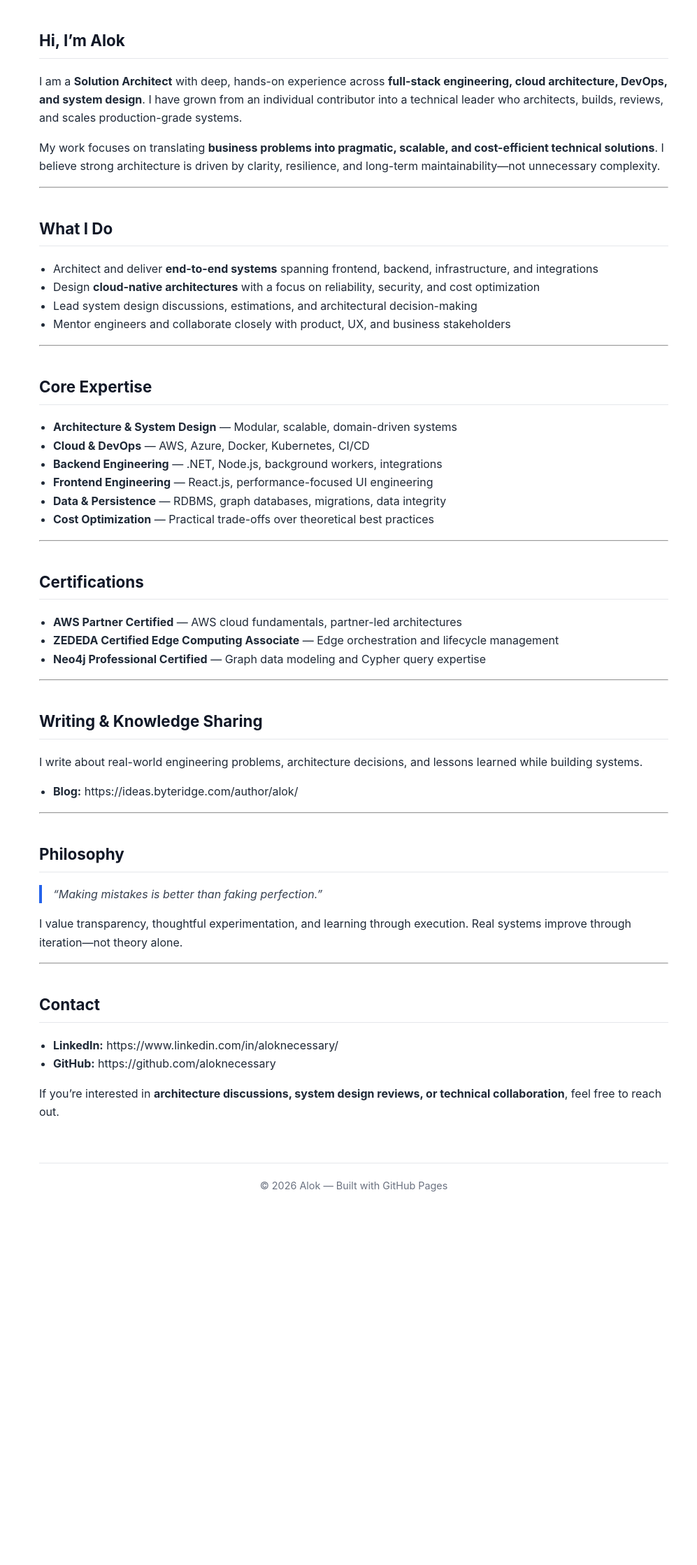
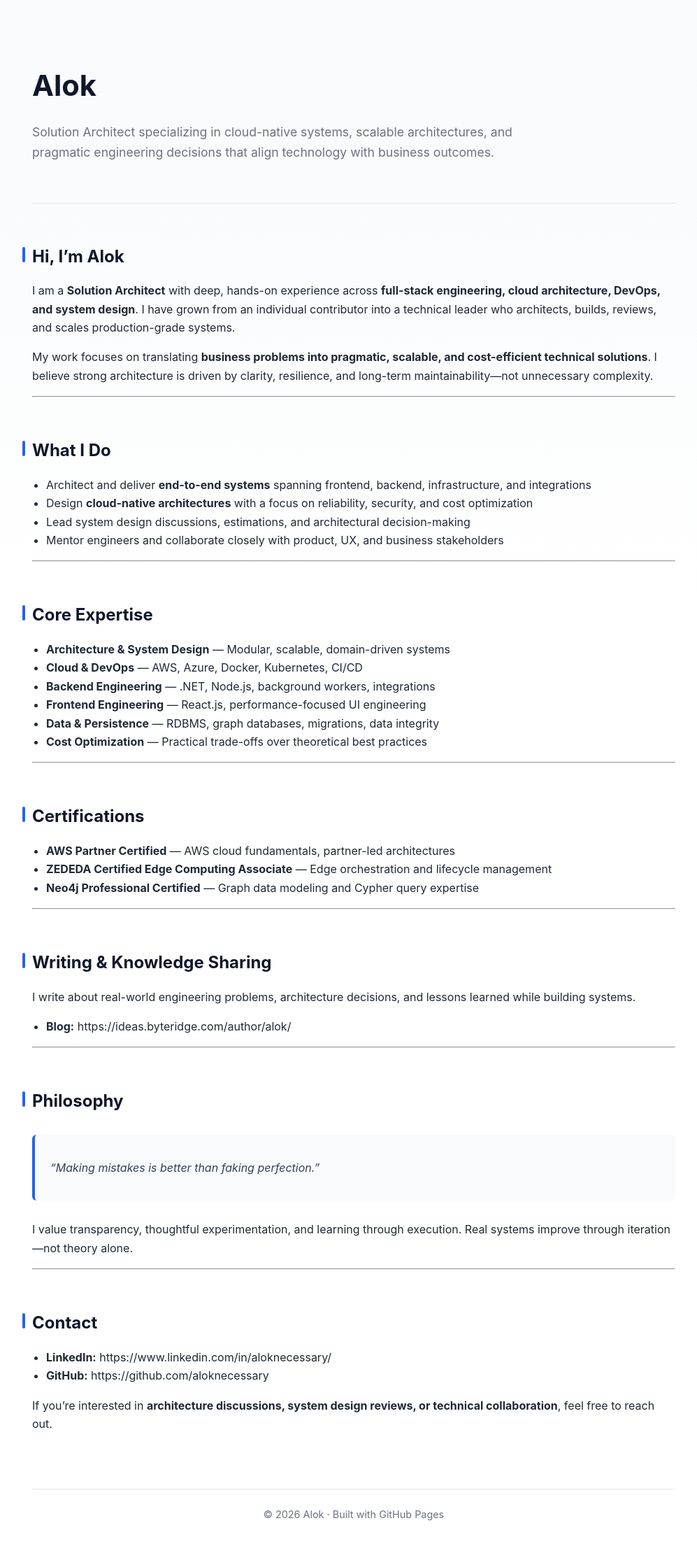
Before and after one commit to aloknecessary/aloknecessary.github.io, a Jekyll site: the page built from index.md, in a window 1280 px wide. Shown: the whole page at 70% size, without its empty margins (134-1131 px from the left). Built offline with Jekyll 4.4.1, drawn with Linux system fonts in a browser that asks for light colours; before the commit the page ends 1747 px from its top, so only the background shows below that.

Commit message:
Refactor architect.html for better styling and layout
Updated styles and layout for improved aesthetics and readability.

```diff
--- a/_layouts/architect.html
+++ b/_layouts/architect.html
@@ -7,25 +7,60 @@
   <meta name="description" content="Solution Architect | Cloud | DevOps | System Design" />
 
   <style>
+    :root {
+      --primary: #2563eb;   /* blue-600 */
+      --secondary: #0f172a; /* slate-900 */
+      --muted: #6b7280;     /* gray-500 */
+      --bg-soft: #f8fafc;   /* slate-50 */
+      --border: #e5e7eb;    /* gray-200 */
+    }
+
     body {
       font-family: -apple-system, BlinkMacSystemFont, "Segoe UI", Roboto, Oxygen;
-      background: #ffffff;
+      background: linear-gradient(to bottom, #f8fafc 0%, #ffffff 40%);
       color: #1f2937;
-      max-width: 900px;
-      margin: 40px auto;
-      padding: 0 20px;
+      max-width: 920px;
+      margin: 0 auto;
+      padding: 0 20px 60px;
       line-height: 1.65;
     }
 
-    h1, h2 {
-      color: #111827;
-      border-bottom: 1px solid #e5e7eb;
-      padding-bottom: 6px;
-      margin-top: 40px;
+    header {
+      padding: 60px 0 40px;
+      margin-bottom: 40px;
+      border-bottom: 1px solid var(--border);
     }
 
-    h1 { font-size: 2.2rem; }
-    h2 { font-size: 1.4rem; }
+    header h1 {
+      font-size: 2.6rem;
+      margin-bottom: 12px;
+      color: var(--secondary);
+    }
+
+    header p {
+      font-size: 1.1rem;
+      color: var(--muted);
+      max-width: 720px;
+    }
+
+    h2 {
+      font-size: 1.5rem;
+      margin-top: 56px;
+      margin-bottom: 16px;
+      color: var(--secondary);
+      position: relative;
+    }
+
+    h2::before {
+      content: "";
+      position: absolute;
+      left: -14px;
+      top: 6px;
+      height: 22px;
+      width: 4px;
+      background: var(--primary);
+      border-radius: 2px;
+    }
 
     p, li {
       font-size: 1rem;
@@ -36,8 +71,9 @@
     }
 
     a {
-      color: #2563eb;
+      color: var(--primary);
       text-decoration: none;
+      font-weight: 500;
     }
 
     a:hover {
@@ -45,29 +81,50 @@
     }
 
     blockquote {
-      border-left: 4px solid #2563eb;
-      padding-left: 16px;
-      margin-left: 0;
-      color: #374151;
+      background: var(--bg-soft);
+      border-left: 4px solid var(--primary);
+      padding: 18px 22px;
+      margin: 28px 0;
+      border-radius: 6px;
+      color: #334155;
       font-style: italic;
     }
 
+    .card {
+      background: #ffffff;
+      border: 1px solid var(--border);
+      border-radius: 10px;
+      padding: 22px 26px;
+      margin: 24px 0;
+      box-shadow: 0 4px 14px rgba(0, 0, 0, 0.04);
+    }
+
     footer {
-      margin-top: 60px;
+      margin-top: 80px;
+      padding-top: 24px;
+      border-top: 1px solid var(--border);
       font-size: 0.9rem;
-      color: #6b7280;
-      border-top: 1px solid #e5e7eb;
-      padding-top: 20px;
+      color: var(--muted);
       text-align: center;
     }
   </style>
 </head>
 
 <body>
+
+  <header>
+    <h1>Alok</h1>
+    <p>
+      Solution Architect specializing in cloud-native systems, scalable architectures,
+      and pragmatic engineering decisions that align technology with business outcomes.
+    </p>
+  </header>
+
   {{ content }}
 
   <footer>
-    © {{ site.time | date: "%Y" }} Alok — Built with GitHub Pages
+    © {{ site.time | date: "%Y" }} Alok · Built with GitHub Pages
   </footer>
+
 </body>
 </html>
```
